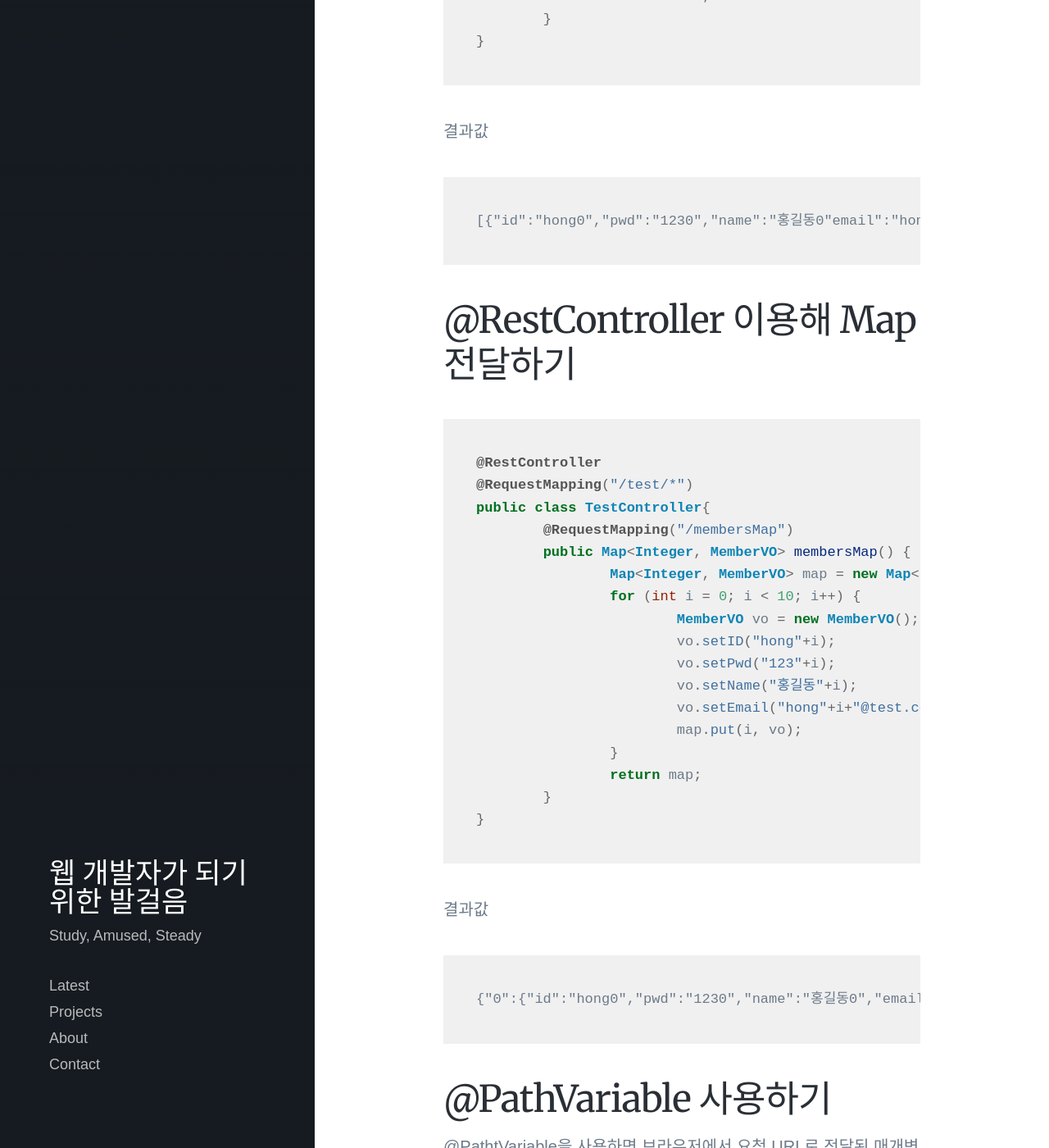
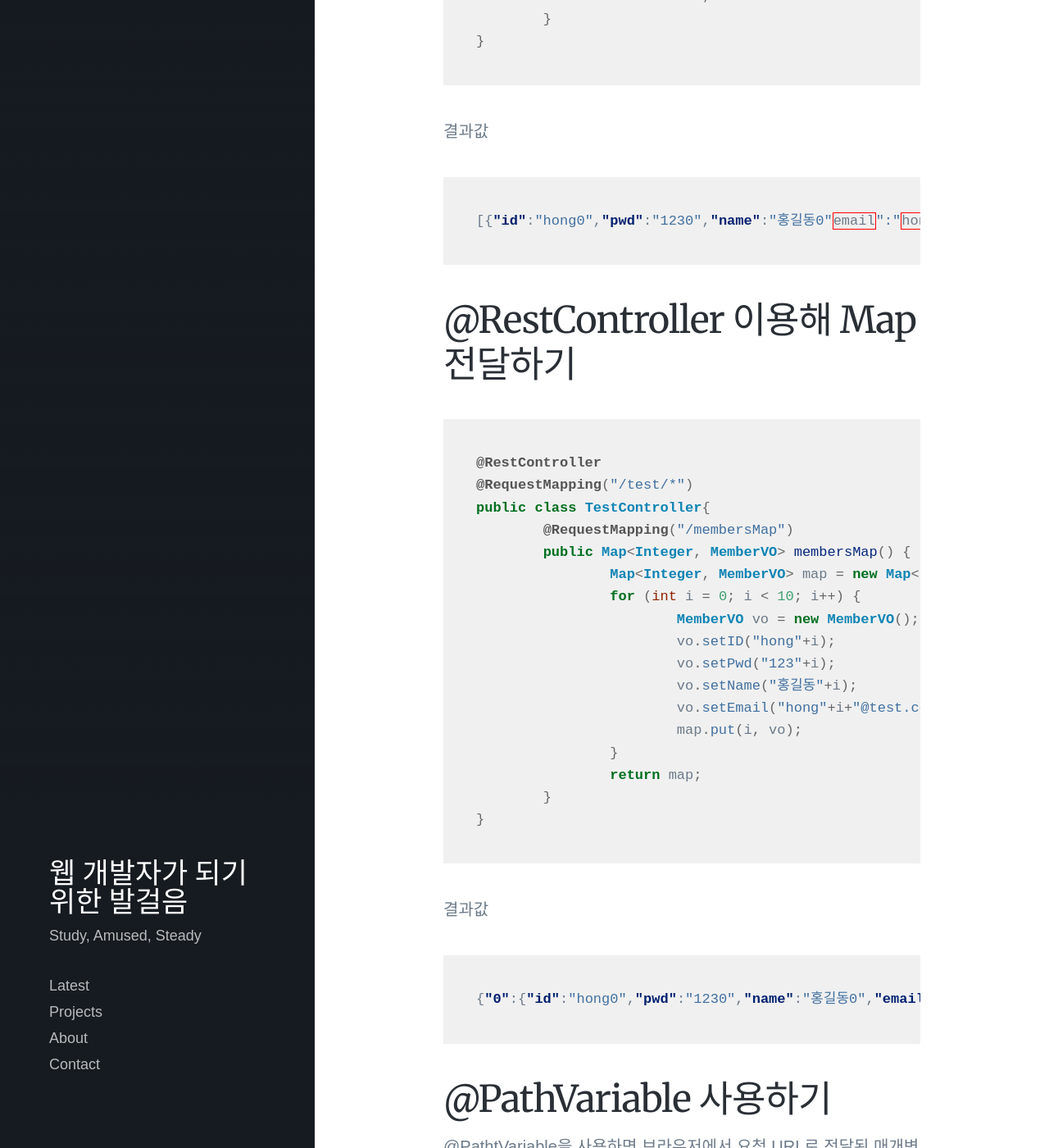
Before and after one commit to lawijdo201/lawijdo201.github.io, a Jekyll site: the page built from _posts/2022-10-12-Rest-API.md, in a window 1280 px wide and 1400 px high, scrolled down 4342 px. Shown: the whole window at 82% size. Built offline with Jekyll 4.4.1, drawn with Linux system fonts in a browser that asks for light colours; nearby versions of some CDN libraries; some web fonts are replaced; some of the changed text lies outside the part shown.

Commit message:
Update 2022-10-12-Rest-API.md

````diff
--- a/_posts/2022-10-12-Rest-API.md
+++ b/_posts/2022-10-12-Rest-API.md
@@ -90,7 +90,7 @@ public String toString(){
 
 4. 결과값
 
-```xml
+```json
 {"id":"hong","pwd":"1234","name":홍길동","email":"hong@test.com"}
 ```
 
@@ -118,7 +118,7 @@ public class TestController{
 ```
 
 결과값
-```xml
+```json
 [{"id":"hong0","pwd":"1230","name":"홍길동0"email":"hong0@test.com"},{"id":"hong1","pwd":"1231","name":"홍길동1","email":"hong1@test.com"},{"id":"hong2","pwd":"1232","name":"홍길동2","email":"hong2@test.com"},{"id":"hong3","pwd":"1233","name":"홍길동3","email":"hong3@test.com"},{"id":"hong4","pwd":"1234","name":"홍길동4","email":"hong4@test.com"},{"id":"hong5","pwd":"1235","name":"홍길동5","email":"hong5@test.com"},{"id":"hong6","pwd":"1236","name":"홍길동6","email":"hong6@test.com"},{"id":"hong7","pwd":"1237","name":"홍길동7","email":"hong7@test.com"},{"id":"hong8","pwd":"1238","name":"홍길동8","email":"hong8@test.com"},{"id":"hong9","pwd":"1239","name":"홍길동9","email":"hong9@test.com"}]
 ```
 
@@ -146,7 +146,7 @@ public class TestController{
 ```
 
 결과값
-```xml
+```json
 {"0":{"id":"hong0","pwd":"1230","name":"홍길동0","email":"hong0@test.com"},"1":{"id":"hong1","pwd":"1231","name":"홍길동1","email":"hong1@test.com"},"2":{"id":"hong2","pwd":"1232","name":"홍길동2","email":"hong2@test.com"},"3":{"id":"hong3","pwd":"1233","name":"홍길동3","email":"hong3@test.com"},"4":{"id":"hong4","pwd":"1234","name":"홍길동4","email":"hong4@test.com"},"5":{"id":"hong5","pwd":"1235","name":"홍길동5","email":"hong5@test.com"},"6":{"id":"hong6","pwd":"1236","name":"홍길동6","email":"hong6@test.com"},"7":{"id":"hong7","pwd":"1237","name":"홍길동7","email":"hong7@test.com"},"8":{"id":"hong8","pwd":"1238","name":"홍길동8","email":"hong8@test.com"},"9":{"id":"hong9","pwd":"1239","name":"홍길동9","email":"hong9@test.com"}}
 ```
 
````
